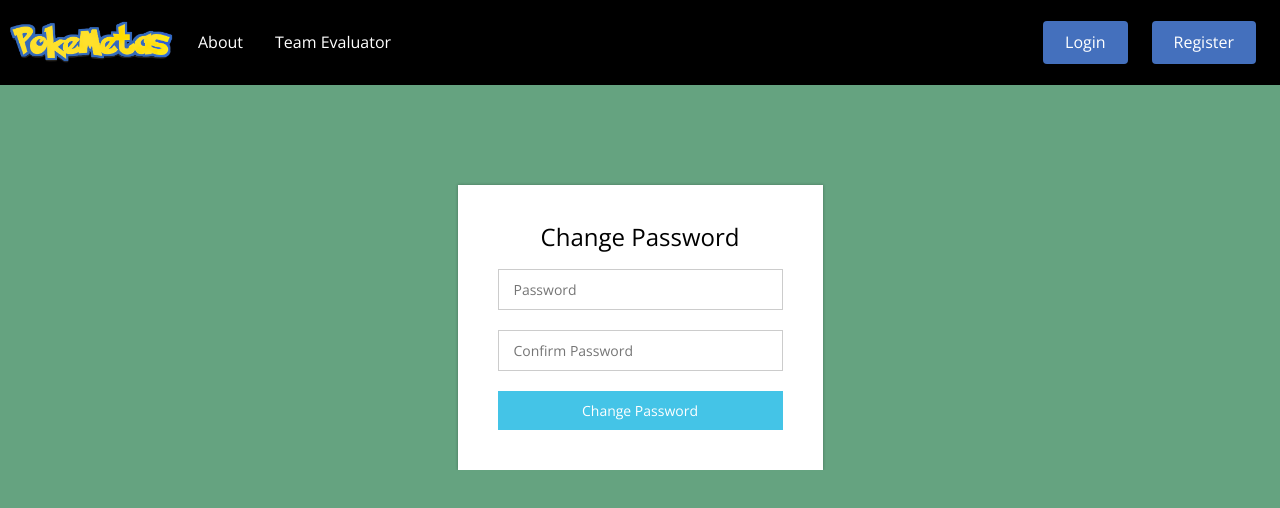
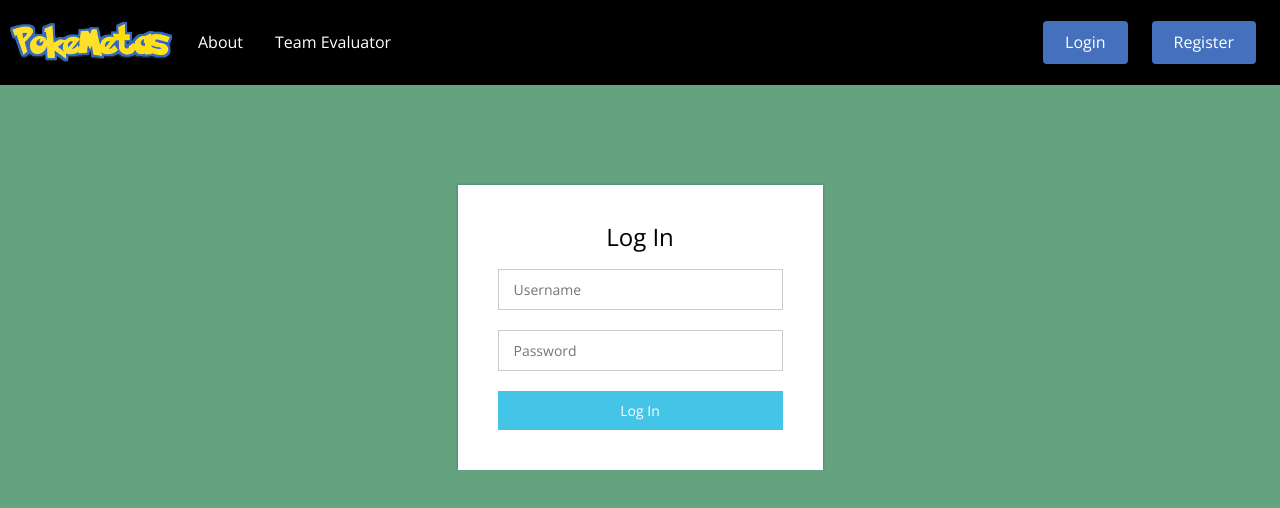
Before and after one commit to voacado/CS3200-Pokemetas, a React (Create React App) app in the folder client/: page /change-password in a window 1280 px wide. Shown: the top 508 px of the page. Built offline with nearby package versions, Linux system fonts and the light colour scheme.

Commit message:
minor fixes

```diff
--- a/client/src/App.js
+++ b/client/src/App.js
@@ -35,7 +35,7 @@ function App() {
           <Route exact path="/login" element={<Login token={token} setToken={setToken}/>}/>
           <Route exact path="/register" element={<Register token={token} setToken={setToken}/>}/>
           <Route exact path="/my-profile" element={<Profile token={token} setToken={setToken}/>}/>
-          <Route exact path="/change-password" element={<ChangePassword />}/>
+          <Route exact path="/change-password" element={<ChangePassword token={token} setToken={setToken}/>}/>
           <Route exact path="/my-teams" element={<MyTeams token={token} setToken={setToken}/>}/>
           <Route exact path="/logout" element={<Logout token={token} setToken={setToken}/>}/>
 
--- a/client/src/pages/ChangePassword.jsx
+++ b/client/src/pages/ChangePassword.jsx
@@ -1,6 +1,6 @@
 import React, { useState } from 'react';
-import { Navigate } from 'react-router-dom';
 import FormBox from '../components/form/FormBox';
+import LoginBox from '../components/form/LoginBox';
 
 /**
  * Page to change your password
@@ -32,6 +32,10 @@ function ChangePassword(props) {
                 element.innerHTML =  data.message;
                 setTimeout(() => { element.innerHTML =  ""; }, 2000);
             }
+    }
+
+    if (!props.token) {
+      return <LoginBox setToken={props.setToken} />
     }
 
     return <FormBox title='Change Password'
--- a/client/src/pages/MyTeams.jsx
+++ b/client/src/pages/MyTeams.jsx
@@ -1,6 +1,5 @@
 import React from 'react';
 import LoginBox from '../components/form/LoginBox';
-import useToken from '../hooks/useToken';
 import TeamsList from '../components/teams_list/TeamsList';
 
 function MyTeams(props) {
```
Lines whose indentation alone changed are shown as unchanged.
